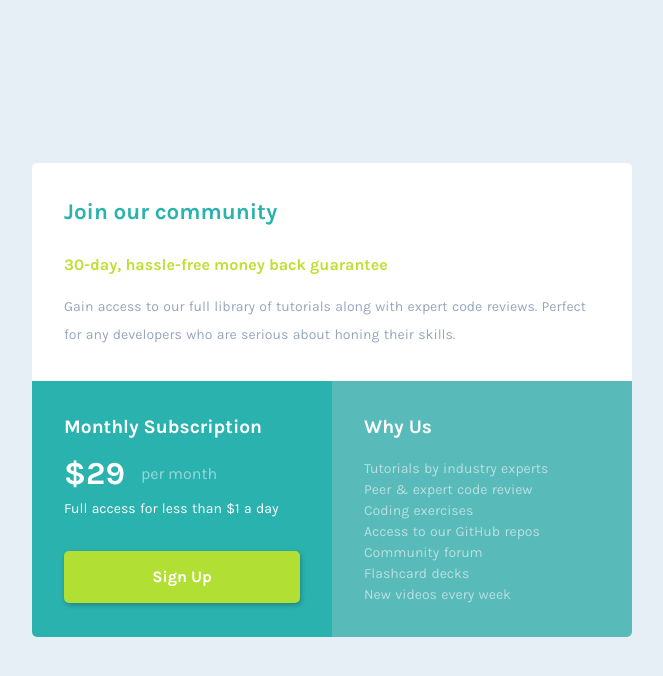
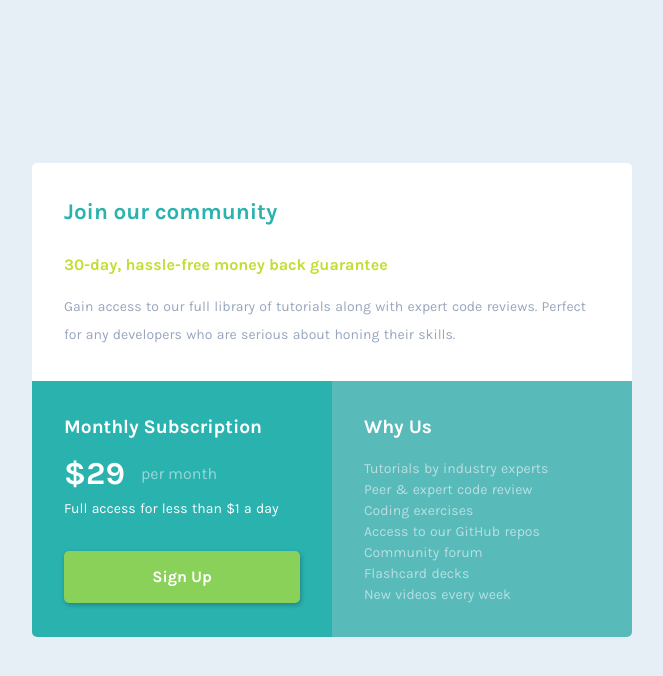
Before and after one commit to GabrielSerban95/single-price-grid-component-master, a plain HTML site: page index.html in a window 1280 px wide. In both pictures the pointer is over the button "Sign Up". Shown: the whole page, without its empty margins (308-971 px from the left). Drawn offline with Linux system fonts and the light colour scheme.

Commit message:
modified btn

```diff
--- a/style.css
+++ b/style.css
@@ -107,7 +107,13 @@ aside {
     color: white;
     box-shadow: 1px 2px 5px rgba(0, 0, 0, 0.26);
     font-weight: 700;
+    cursor: pointer;
 }
+
+.btn:hover {
+    background-color: hsla(76, 73%, 54%, 0.699);
+}
+
 
 .about-us {
     padding: 1.5rem;
```
